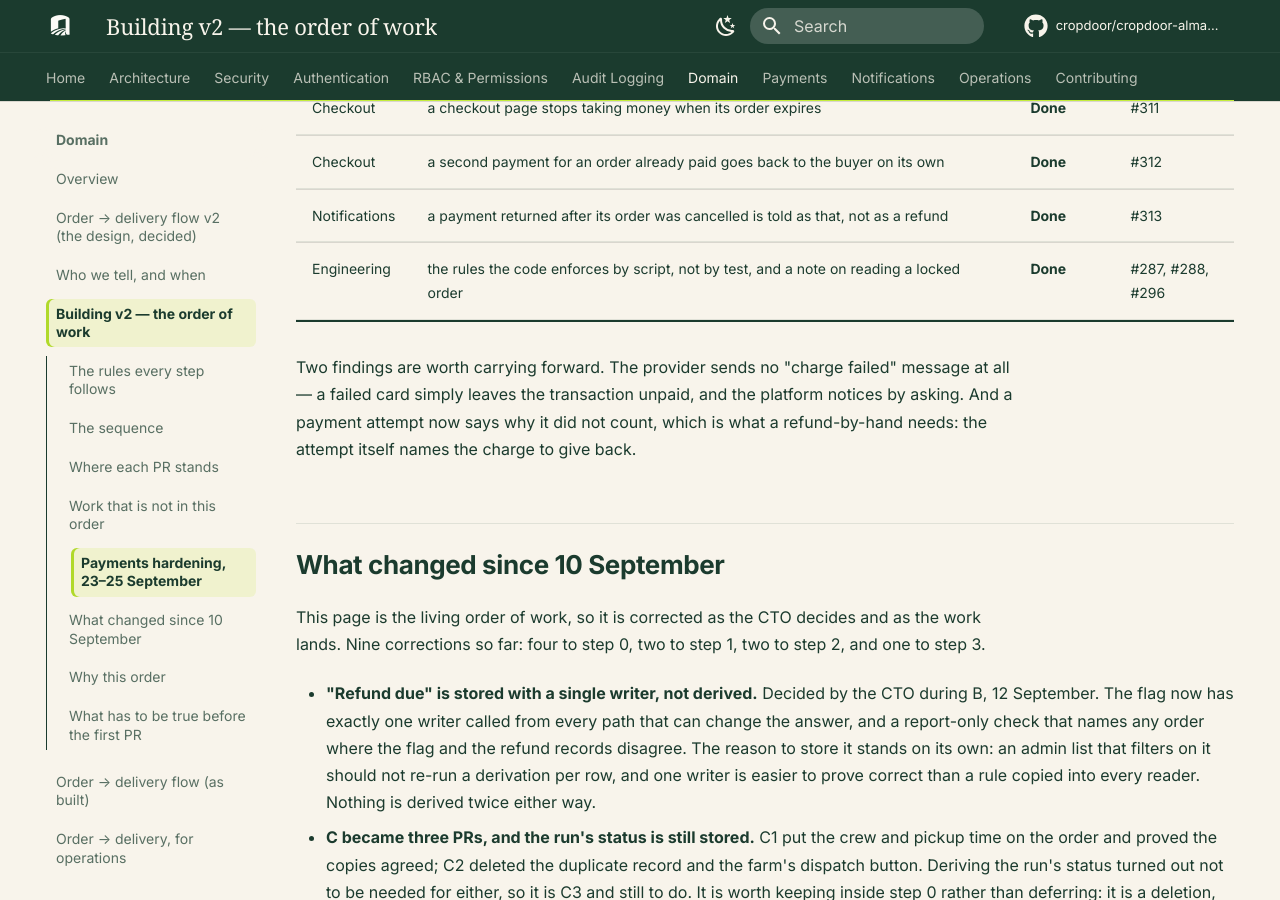
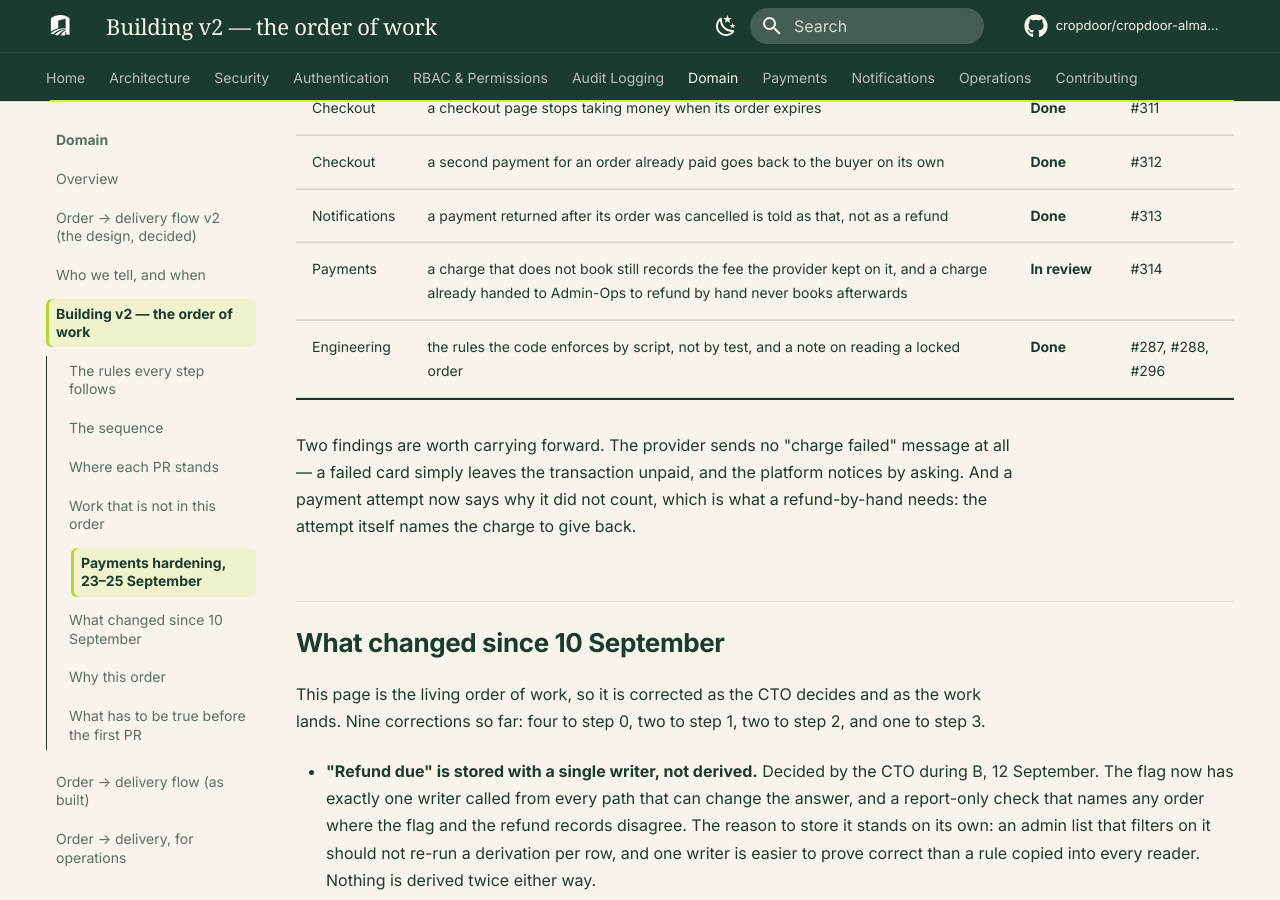
Before and after one commit to cropdoor/cropdoor-almanac, an MkDocs documentation site: the page built from docs/domain/order-delivery-flow-v2-build-order.md, in a window 1280 px wide and 900 px high, scrolled down 10386 px. Built offline with MkDocs 1.6.1 and Material for MkDocs 9.7.7, drawn with Linux system fonts in a browser that asks for light colours; some web fonts are replaced; comment, search, counter and statistics services are not loaded.

Commit message:
tracker: a charge that does not book still costs its fee, in review (#314)

```diff
--- a/docs/domain/order-delivery-flow-v2-build-order.md
+++ b/docs/domain/order-delivery-flow-v2-build-order.md
@@ -134,6 +134,7 @@ Found while building step 3's refunds and while testing against the real payment
 | Checkout | a checkout page stops taking money when its order expires | **Done** | #311 |
 | Checkout | a second payment for an order already paid goes back to the buyer on its own | **Done** | #312 |
 | Notifications | a payment returned after its order was cancelled is told as that, not as a refund | **Done** | #313 |
+| Payments | a charge that does not book still records the fee the provider kept on it, and a charge already handed to Admin-Ops to refund by hand never books afterwards | **In review** | #314 |
 | Engineering | the rules the code enforces by script, not by test, and a note on reading a locked order | **Done** | #287, #288, #296 |
 
 Two findings are worth carrying forward. The provider sends no "charge failed" message at all — a failed card simply leaves the transaction unpaid, and the platform notices by asking. And a payment attempt now says why it did not count, which is what a refund-by-hand needs: the attempt itself names the charge to give back.
```
